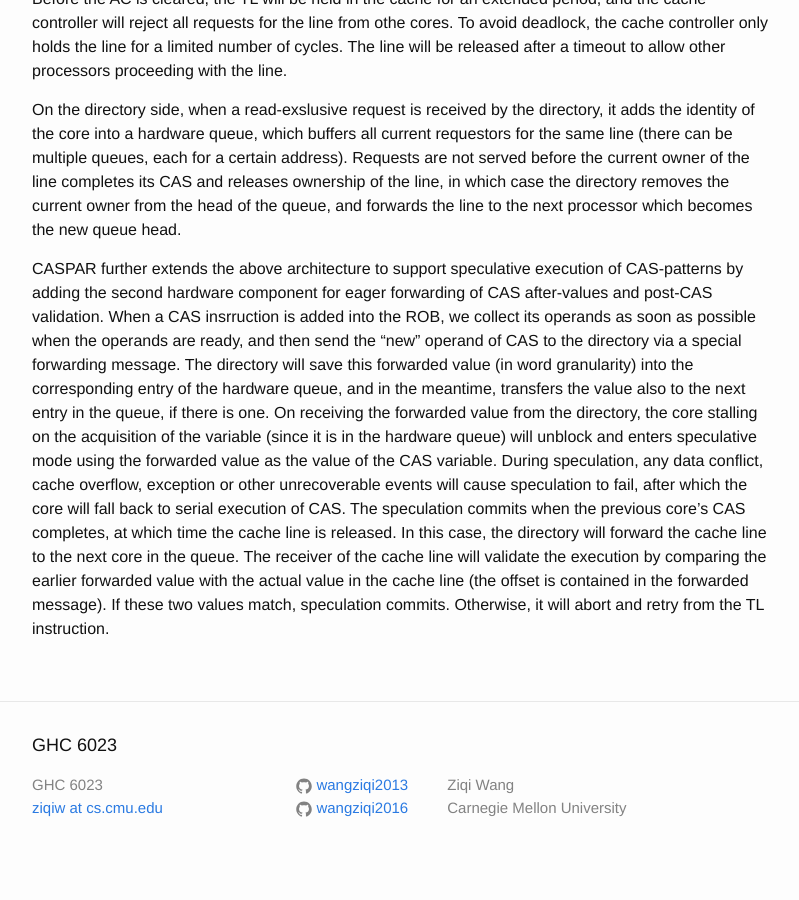
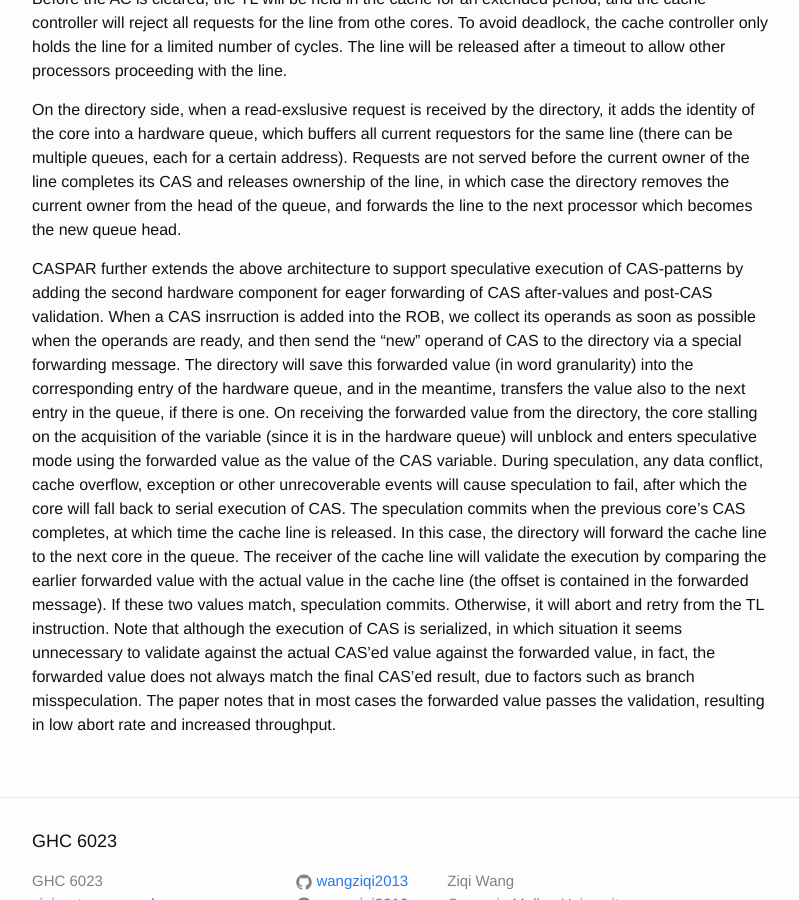
Before and after one commit to wangziqi2013/wangziqi2013.github.io, a Jekyll site: the page built from _posts/2019-10-30-caspar.markdown, in a window 1280 px wide and 900 px high, scrolled down 2020 px. Shown: the whole window, without its empty margins (238-1037 px from the left). Built offline with Jekyll 4.4.1, drawn with Linux system fonts in a browser that asks for light colours; before the commit the page ends 2899 px from its top, so only the background shows below that.

Commit message:
Adding validation

```diff
--- a/_posts/2019-10-30-caspar.markdown
+++ b/_posts/2019-10-30-caspar.markdown
@@ -92,4 +92,8 @@ fail, after which the core will fall back to serial execution of CAS. The specul
 completes, at which time the cache line is released. In this case, the directory will forward the cache line to the next
 core in the queue. The receiver of the cache line will validate the execution by comparing the earlier forwarded
 value with the actual value in the cache line (the offset is contained in the forwarded message). If these two values match,
-speculation commits. Otherwise, it will abort and retry from the TL instruction.
+speculation commits. Otherwise, it will abort and retry from the TL instruction. Note that although the execution of CAS
+is serialized, in which situation it seems unnecessary to validate against the actual CAS'ed value against the forwarded
+value, in fact, the forwarded value does not always match the final CAS'ed result, due to factors such as branch
+misspeculation. The paper notes that in most cases the forwarded value passes the validation, resulting in low abort
+rate and increased throughput.
```
